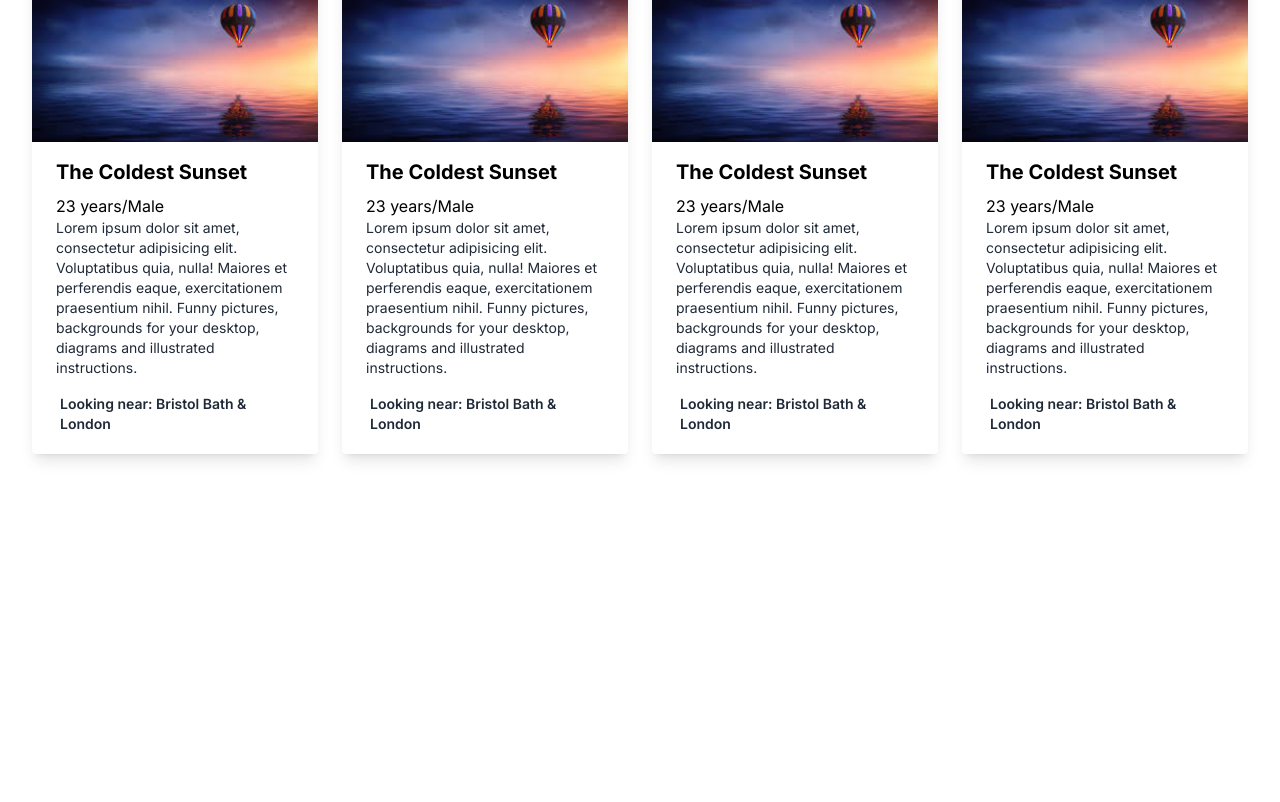
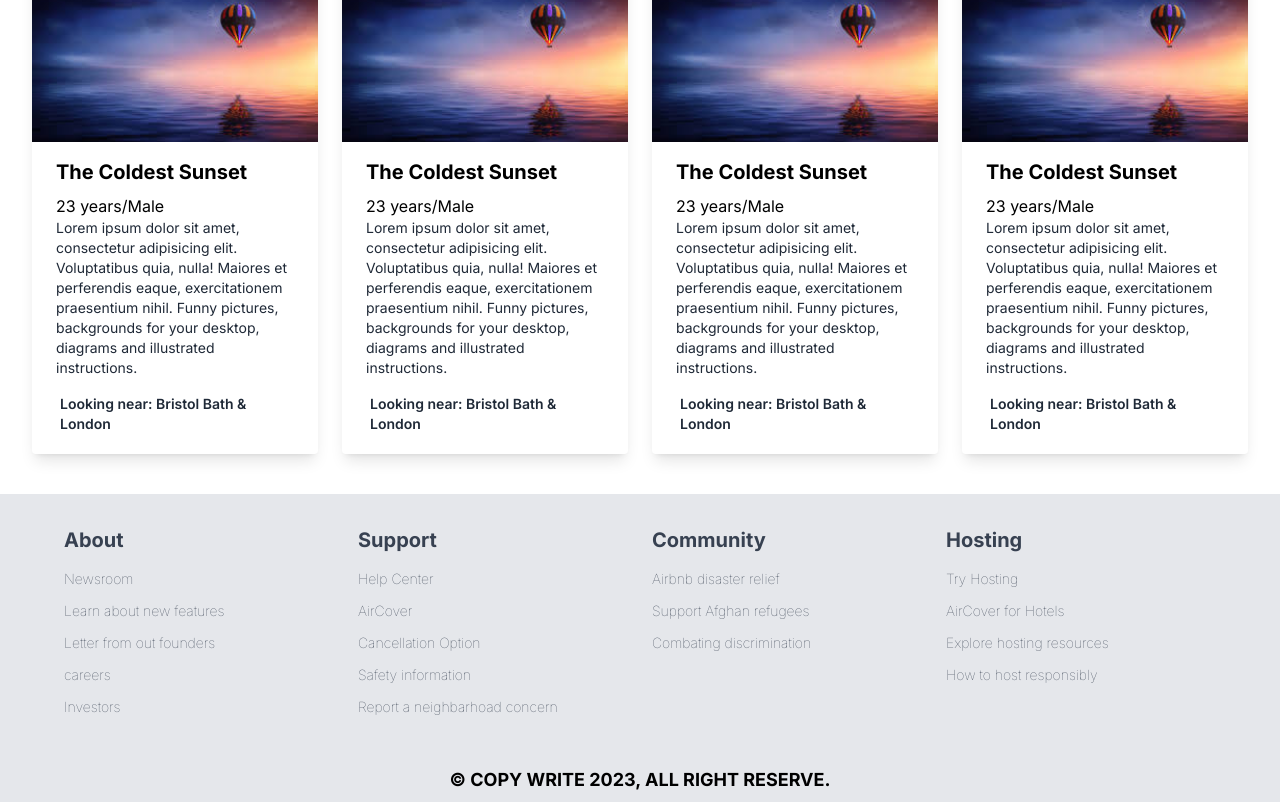
Before and after one commit to safiul0073/airbnb-next, a Next.js app: page / in a window 1280 px wide. Shown: the part 2131-2933 px from the top of the page. Before the commit the page ends 2625 px from the top, so only its background shows below. Built offline with nearby package versions, Linux system fonts and the light colour scheme.

Commit message:
footer section added

```diff
--- a/src/app/layout.tsx
+++ b/src/app/layout.tsx
@@ -1,4 +1,5 @@
 import NavigationBar  from '@/components/NavBar'
+import Footer from '@/components/footer'
 import './globals.css'
 import type { Metadata } from 'next'
 import { Inter } from 'next/font/google'
@@ -20,6 +21,7 @@ export default function RootLayout({
       <body className={inter.className}>
         <NavigationBar/>
         {children}
+        <Footer/>
         </body>
     </html>
   )
--- a/src/components/NavBar/MenuBar/Item.tsx
+++ b/src/components/NavBar/MenuBar/Item.tsx
@@ -2,19 +2,18 @@
 import React from 'react'
 import { MenuItemPropsType } from '../../../../types'
 import Link from 'next/link'
-import { useSearchParams } from 'next/navigation';
+import { getParamValue } from '@/hooks/getParamValue';
 
 export const Item = ({
     icon,
     title,
     category,
 }:MenuItemPropsType) => {
-  const searchParams = useSearchParams();
-  const categoryParam = searchParams.get('category');
+  const categoryValue = getParamValue()
   return (
     <Link
       href={`/?category=${category}`}
-      className={`text-gray-900 pb-3 px-2 hover:text-blue-500 hover:border-b-4 hover:border-blue-500 flex flex-col gap-1 items-center ${category == categoryParam ? 'text-blue-500 border-b-4 border-blue-500' : ''}`}
+      className={`text-gray-900 pb-3 px-2 hover:text-blue-500 hover:border-b-4 hover:border-blue-500 flex flex-col gap-1 items-center ${category == categoryValue ? 'text-blue-500 border-b-4 border-blue-500' : ''}`}
       >
         <div className="text-[30px] font-light">
             {icon}
--- /dev/null
+++ b/src/components/footer/index.tsx
@@ -0,0 +1,39 @@
+import { footerItems } from '@/constants/footerItems'
+import Link from 'next/link'
+import React from 'react'
+
+const index = () => {
+  return (
+    <div className="mt-6 bg-gray-200">
+        <div className="py-8 px-4 md:px-16 grid grid-cols-2 md:grid-cols-4 gap-6">
+            {
+                footerItems.map((item, index) => (
+                    <div key={index}>
+                        <h4 className="font-bold text-gray-700 text-xl">{item.title}</h4>
+                        <ul
+                            className="pt-3"
+                        >
+                            {
+                                item.items.map((link, idx) => (
+                                    <li
+                                        key={idx}
+                                        className="pb-2"
+                                    >
+                                        <Link
+                                            href={link.url}
+                                            className=" font-thin text-sm text-gray-700"
+                                        > {link.title} </Link>
+                                    </li>
+                                ))
+                            }
+                        </ul>
+                    </div>
+                ))
+            }
+        </div>
+        <p className="py-2 pt-2 text-center uppercase font-bold text-lg">&#169; Copy Write 2023, All Right Reserve.</p>
+    </div>
+  )
+}
+
+export default index
--- /dev/null
+++ b/src/constants/footerItems.tsx
@@ -0,0 +1,91 @@
+
+export const footerItems = [
+    {
+        title: "About",
+        items: [
+            {
+                title: "Newsroom",
+                url: "/"
+            },
+            {
+                title: "Learn about new features",
+                url: "/"
+            },
+            {
+                title: "Letter from out founders",
+                url: "/"
+            },
+            {
+                title: "careers",
+                url: "/"
+            },
+            {
+                title: "Investors",
+                url: "/"
+            },
+        ]
+    },
+    {
+        title: "Support",
+        items: [
+            {
+                title: "Help Center",
+                url: "/"
+            },
+            {
+                title: "AirCover",
+                url: "/"
+            },
+            {
+                title: "Cancellation Option",
+                url: "/"
+            },
+            {
+                title: "Safety information",
+                url: "/"
+            },
+            {
+                title: "Report a neighbarhoad concern",
+                url: "/"
+            }
+        ]
+    },
+    {
+        title: "Community",
+        items: [
+            {
+                title: "Airbnb disaster relief",
+                url: "/"
+            },
+            {
+                title: "Support Afghan refugees",
+                url: "/"
+            },
+            {
+                title: "Combating discrimination",
+                url: "/"
+            },
+        ]
+    },
+    {
+        title: "Hosting",
+        items: [
+            {
+                title: "Try Hosting",
+                url: "/"
+            },
+            {
+                title: "AirCover for Hotels",
+                url: "/"
+            },
+            {
+                title: "Explore hosting resources",
+                url: "/"
+            },
+            {
+                title: "How to host responsibly",
+                url: "/"
+            },
+        ]
+    }
+]
```
